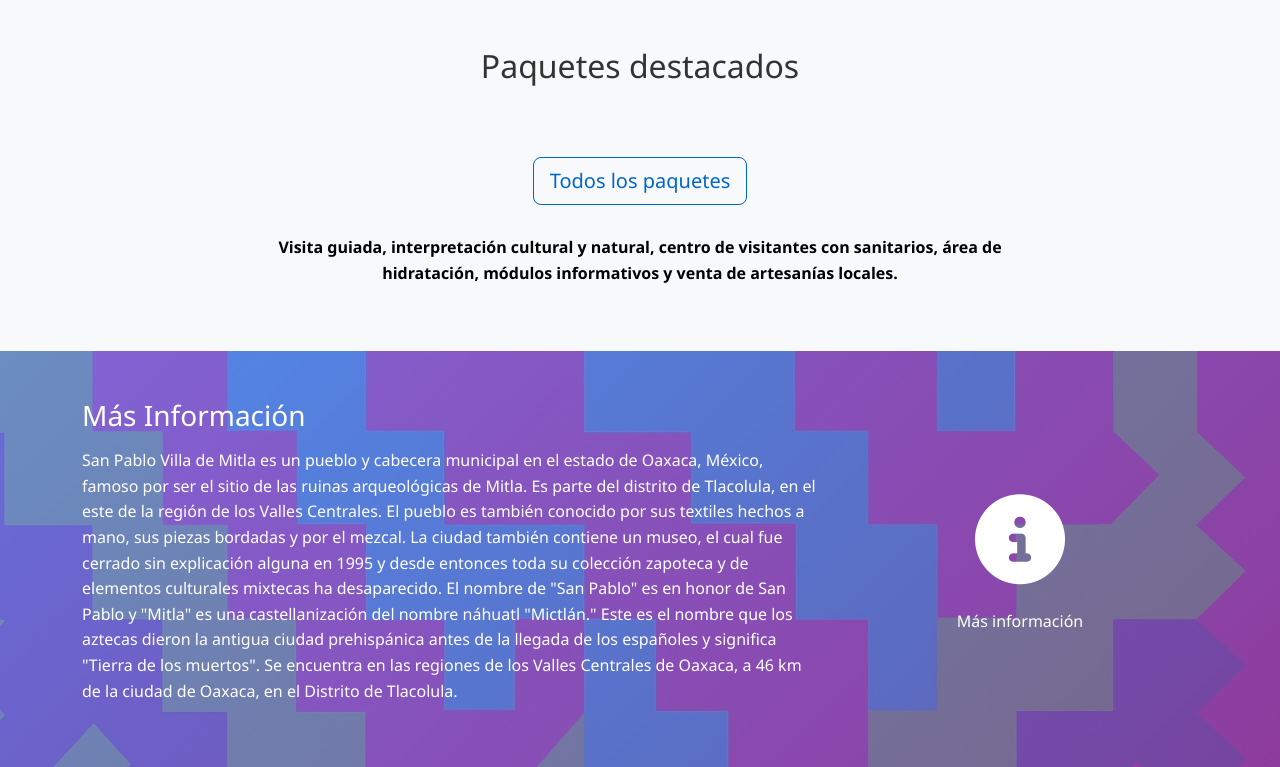
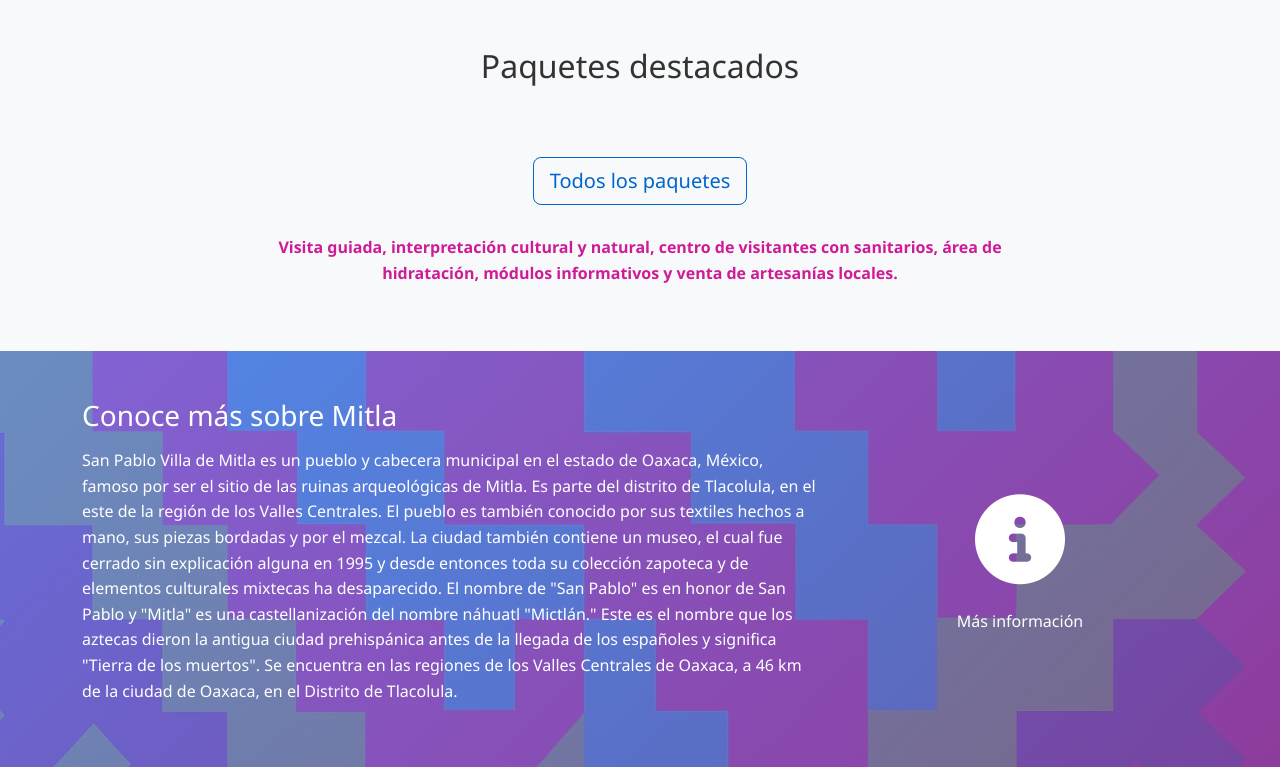
Before and after one commit to TheTYRANT126/Mitla, a PHP site: page /mitla-tours/ in a window 1280 px wide. Shown: the part 1001-1768 px from the top of the page. Run offline with PHP 8.4, Linux system fonts and the light colour scheme; data that the repository does not hold is empty.

Commit message:
index corregido2

```diff
--- a/assets/css/style.css
+++ b/assets/css/style.css
@@ -584,7 +584,7 @@ body {
     /* AJUSTABLE: Tamaño de la fuente */
     font-weight: 700;
     /* AJUSTABLE: Grosor de la fuente (700 es negrita) */
-    color: #000000;
+    color: #ce1b98;
     /* AJUSTABLE: Color del texto (amarillo) */
     max-width: 800px;
     /* Opcional: Limita el ancho en pantallas grandes */
--- a/index.php
+++ b/index.php
@@ -274,7 +274,7 @@ $lang = getLanguage();
                 <div class="row align-items-center">
                     <div class="col-md-8">
                         <h3 class="text-white mb-3">
-                            Más Información
+                            Conoce más sobre Mitla
                         </h3>
                         <p class="text-white">
                             <?php echo t('home.info_section_title') . ' ' . t('home.info_section_desc'); ?>
```
